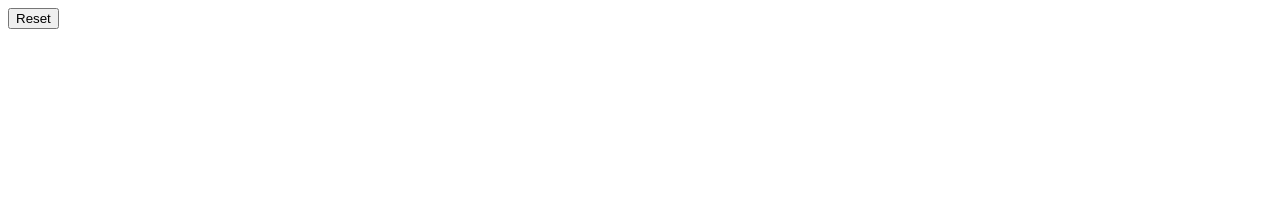
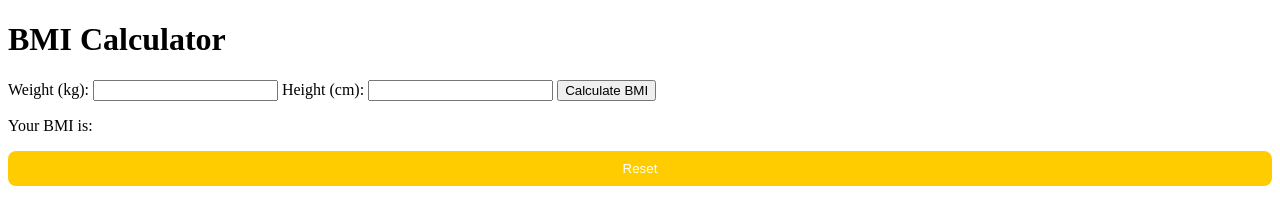
Before and after one commit to Sohelrana24/BMI-Calculator, a plain HTML site: page index.html in a window 1280 px wide. Drawn offline with Linux system fonts and the light colour scheme.

Commit message:
Update index.html

```diff
--- a/index.html
+++ b/index.html
@@ -1 +1,33 @@
-<button id="reset-btn">Reset</button>
+<!DOCTYPE html>
+<html lang="en">
+<head>
+  <meta charset="UTF-8">
+  <meta name="viewport" content="width=device-width, initial-scale=1.0">
+  <title>BMI Calculator</title>
+  <link rel="stylesheet" href="style.css">
+</head>
+<body>
+  <div class="container">
+    <h1>BMI Calculator</h1>
+    <form id="bmi-form">
+      <label for="weight">Weight (kg):</label>
+      <input type="number" id="weight" name="weight" required>
+
+      <label for="height">Height (cm):</label>
+      <input type="number" id="height" name="height" required>
+
+      <button type="submit" id="calculate-btn">Calculate BMI</button>
+    </form>
+
+    <div id="result-container" class="result">
+      <p id="bmi-result">Your BMI is: </p>
+      <p id="category"></p>
+    </div>
+
+    <!-- Reset Button -->
+    <button id="reset-btn">Reset</button>
+  </div>
+
+  <script src="script.js"></script>
+</body>
+</html>
```
